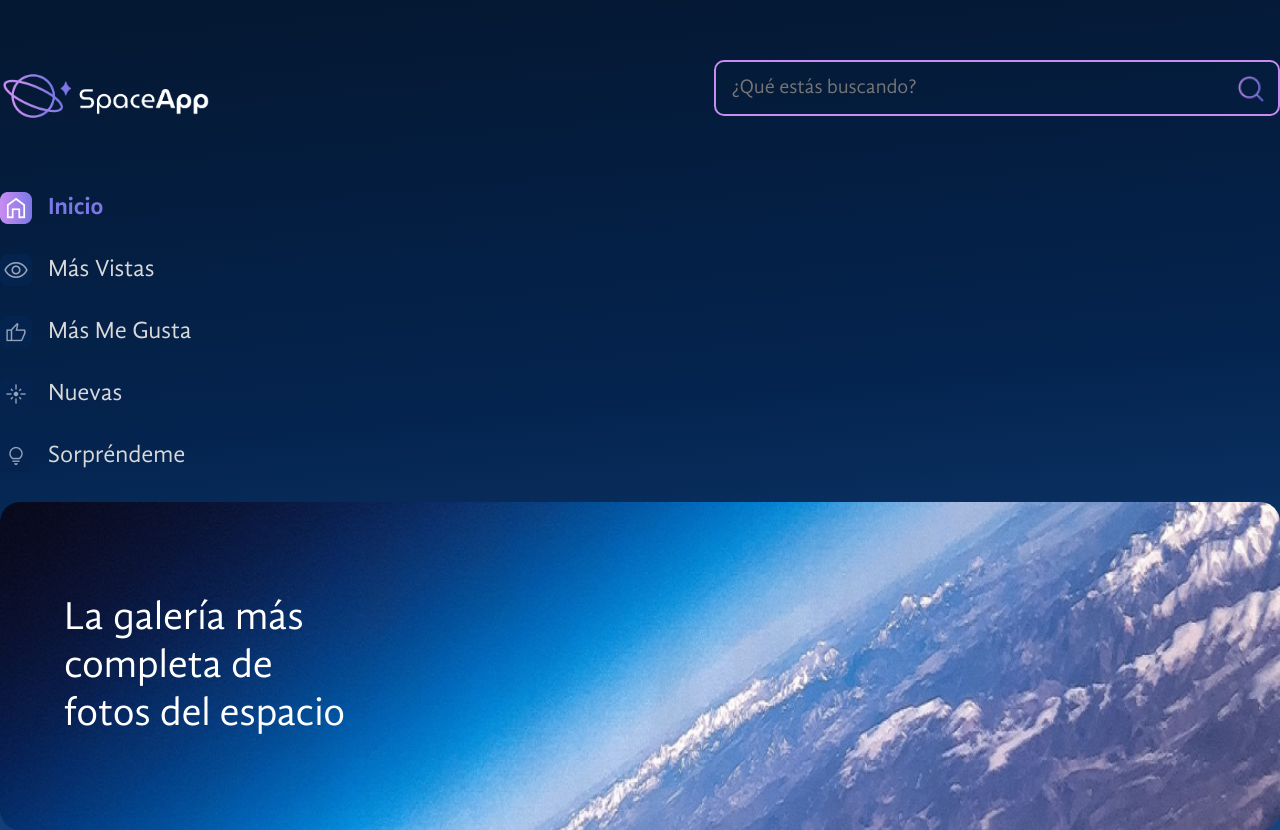
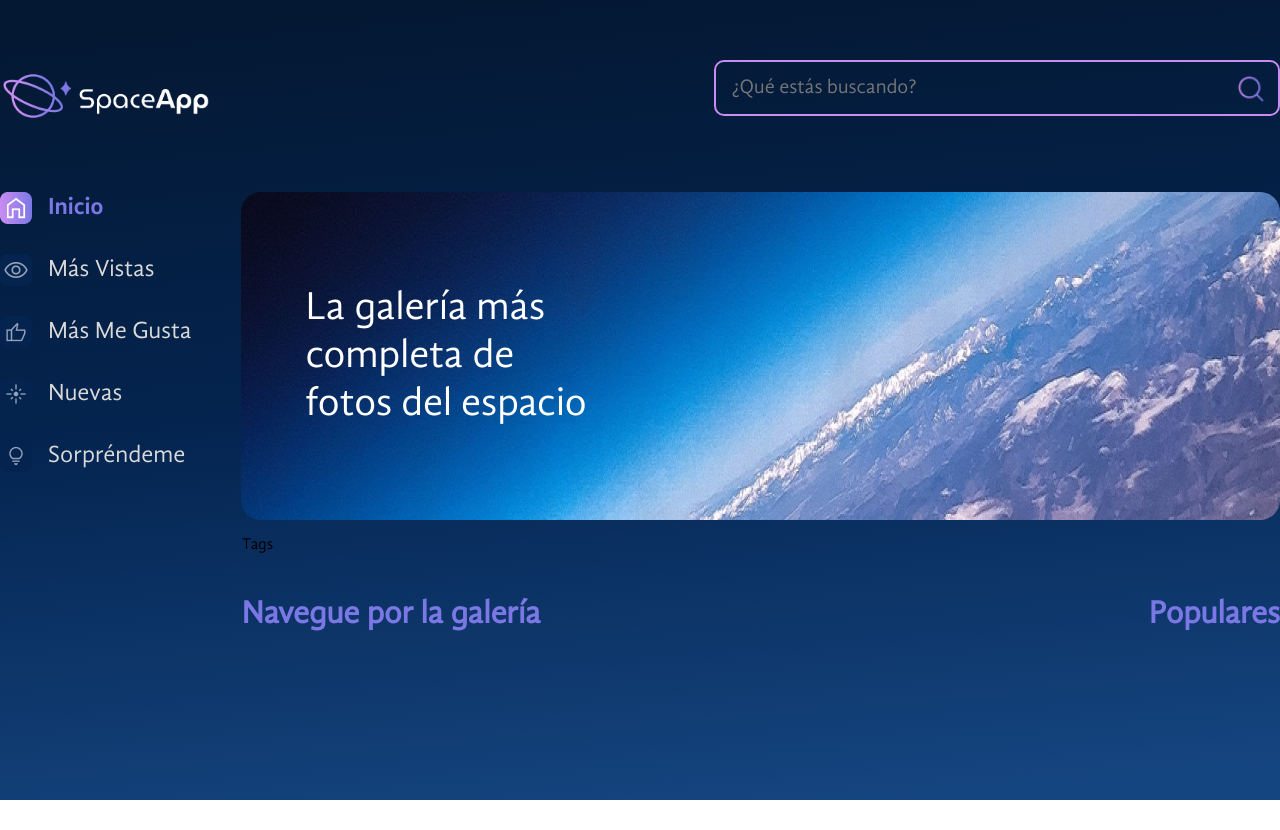
Before and after one commit to BivianaAgudelo/space-app-react, a React (Vite) app: page / in a window 1280 px wide. After the commit the page ends 800 px from the top, so only its background shows below. Built offline with nearby package versions, Linux system fonts and the light colour scheme.

Commit message:
Se crean componentes que contienen los titulos

```diff
--- a/src/App.jsx
+++ b/src/App.jsx
@@ -3,8 +3,8 @@ import GlobalStyles from "./components/GlobalStyles";
 import Cabecera from "./components/Cabecera";
 import BarraLateral from "./components/BarraLateral";
 import Banner from "./components/Banner";
-import banner from "./assets/banner.png"
-
+import banner from "./assets/banner.png";
+import Galeria from "./components/Galeria";
 
 const FondoGradiente = styled.div`
   background: linear-gradient(
@@ -17,14 +17,40 @@ const FondoGradiente = styled.div`
   min-height: 100vh;
 `;
 
+const AppContainer = styled.div`
+  width: 1440px;
+  max-width: 100%;
+  margin: 0 auto;
+`;
+
+const MainContainer = styled.main`
+  display: flex;
+  gap: 50px;
+`;
+
+const ContenidoGaleria = styled.section`
+  display: flex;
+  flex-direction: column;
+  flex-grow: 1;
+`;
+
 function App() {
   return (
     <>
       <FondoGradiente>
         <GlobalStyles />
-        <Cabecera />
-        <BarraLateral />
-        <Banner texto="La galería más completa de fotos del espacio" backgroundImage={banner}/>
+        <AppContainer>
+          <Cabecera />
+          <MainContainer>
+            <BarraLateral />
+            <ContenidoGaleria>
+              <Banner
+                texto="La galería más completa de fotos del espacio" backgroundImage={banner}
+              />
+              <Galeria />
+            </ContenidoGaleria>
+          </MainContainer>
+        </AppContainer>
       </FondoGradiente>
     </>
   );
--- /dev/null
+++ b/src/components/Galeria/Populares/index.jsx
@@ -0,0 +1,9 @@
+import Titulo from "../../Titulo"
+
+const Populares = () => {
+    return(
+        <Titulo $align="center">Populares</Titulo>
+    )
+}
+
+export default Populares
--- /dev/null
+++ b/src/components/Galeria/Tags/index.jsx
@@ -0,0 +1,7 @@
+const Tag = () => {
+    return(
+        <p>Tags</p>
+    )
+}
+
+export default Tag
--- /dev/null
+++ b/src/components/Galeria/index.jsx
@@ -0,0 +1,29 @@
+import Titulo from "../Titulo"
+import Tag from "./Tags"
+import Populares from "./Populares"
+import styled from "styled-components"
+
+
+const GaleriaContainer = styled.div`
+    display: flex;
+`
+
+const SeccionFluida = styled.section`
+    flex-grow: 1;
+`
+
+const Galeria = () => {
+    return (
+        <>
+            <Tag />
+            <GaleriaContainer>
+                <SeccionFluida>
+                    <Titulo>Navegue por la galería</Titulo>
+                </SeccionFluida>
+                <Populares />
+            </GaleriaContainer>
+        </>
+    )
+}
+
+export default Galeria
--- /dev/null
+++ b/src/components/Titulo/index.jsx
@@ -0,0 +1,9 @@
+import styled from "styled-components";
+
+const Titulo = styled.h2`
+    font-size: 32px;
+    color: #7B78E5;
+    text-align: ${props => props.$aling ? props.$aling : "left"};
+`
+
+export default Titulo
```
